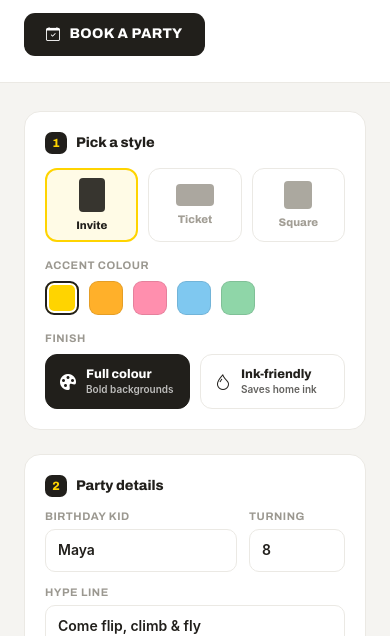
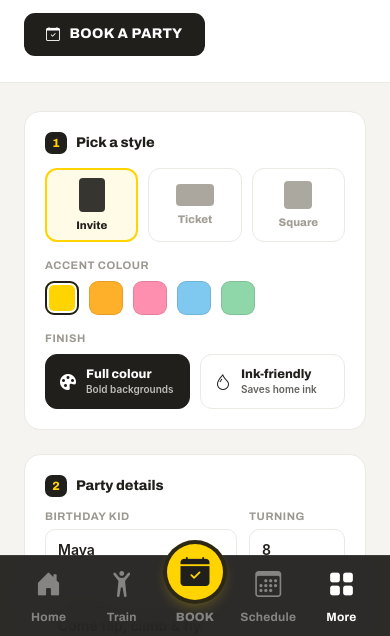
Before and after one commit to dimmonk/TMV-Web, an Astro site: page /make-invitation in a window 390 px wide. Shown: the part 208-844 px from the top of the page. Built offline with nearby package versions, Linux system fonts and the light colour scheme; Astro itself is replaced by a stand-in of ours.

Commit message:
feat: keep the mobile app's bottom tab bar on the invitation maker
The invitation maker is a standalone BaseLayout page, so on a phone it
rendered with no bottom nav — a dead end with no way back into the /m/
app. Add a MobileTabBar component: a fixed bottom tab bar (Home/Train/
Book/Schedule/More) matching the /m/ nav's look, shown only at phone
widths, whose tabs link back into the app (/m/#home, /m/#more, …) — the
app reads the hash on load and opens the matching screen. 'More' is
highlighted since the maker lives under Events → More. Body gets
bottom padding on mobile so the footer clears the bar; desktop is
untouched (bar hidden, no padding).

Verified on mobile (bar fixed, correct hrefs, footer clears) and desktop
(display:none, no padding).

```diff
--- /dev/null
+++ b/src/components/MobileTabBar.astro
@@ -0,0 +1,47 @@
+---
+/**
+ * Fixed bottom tab bar for standalone mobile pages (the invitation maker, and
+ * any future page that lives OUTSIDE the /m/ app but should still feel part of
+ * it). The /m/ app has its own in-app nav that switches screens via JS; these
+ * pages are separate documents, so here the tabs are real links back into the
+ * app (`/m/#home`, `/m/#more`, …) — the app reads the hash on load and opens the
+ * matching screen. Shown only at phone widths; desktop keeps the SiteHeader.
+ *
+ * Matches the /m/ nav's look (icons, center Book button, colours) so crossing
+ * from the app into a standalone page and back feels seamless.
+ */
+import { url } from '../data/site';
+
+interface Props {
+  /** Which tab to highlight. The invitation maker lives under Events → "More". */
+  active?: 'home' | 'train' | 'book' | 'schedule' | 'more' | '';
+}
+const { active = '' } = Astro.props;
+const m = (hash: string) => `${url('m/')}#${hash}`;
+---
+<nav class="mtab" aria-label="Main navigation">
+  <a class:list={['mtab-btn', active === 'home' && 'active']} href={m('home')}><i class="bi bi-house-door-fill" aria-hidden="true"></i><span>Home</span></a>
+  <a class:list={['mtab-btn', active === 'train' && 'active']} href={m('train')}><i class="bi bi-person-arms-up" aria-hidden="true"></i><span>Train</span></a>
+  <a class="mtab-btn mtab-center" href={m('book')}><span class="mtab-center-c"><i class="bi bi-calendar-check-fill" aria-hidden="true"></i></span><span>Book</span></a>
+  <a class:list={['mtab-btn', active === 'schedule' && 'active']} href={m('schedule')}><i class="bi bi-calendar3" aria-hidden="true"></i><span>Schedule</span></a>
+  <a class:list={['mtab-btn', active === 'more' && 'active']} href={m('more')}><i class="bi bi-grid-fill" aria-hidden="true"></i><span>More</span></a>
+</nav>
+
+<style>
+  .mtab { position: fixed; left: 0; right: 0; bottom: 0; z-index: 50; background: rgba(28,26,23,.92); backdrop-filter: blur(14px); -webkit-backdrop-filter: blur(14px); border-top: 1px solid rgba(255,255,255,.08); padding: 9px 12px calc(13px + env(safe-area-inset-bottom, 10px)); display: none; align-items: flex-end; }
+  .mtab-btn { flex: 1; text-decoration: none; display: flex; flex-direction: column; align-items: center; gap: 7px; color: rgba(255,255,255,.42); }
+  .mtab-btn i { font-size: 26px; }
+  .mtab-btn span { font: 700 12px/1 'Archivo', sans-serif; letter-spacing: .02em; }
+  .mtab-btn.active { color: #fff; }
+  .mtab-btn:active { transform: scale(.9); }
+  .mtab-center .mtab-center-c { width: 64px; height: 64px; margin-top: -36px; border-radius: 50%; background: #ffd400; border: 4px solid rgba(28,26,23,.92); box-shadow: 0 6px 15px -7px rgba(255,212,0,.45); display: flex; align-items: center; justify-content: center; }
+  .mtab-center .mtab-center-c i { font-size: 29px; color: #211f1b; }
+  .mtab-center span:last-child { font-weight: 800; text-transform: uppercase; }
+  /* Phones only — desktop keeps the SiteHeader/footer chrome. */
+  @media (max-width: 640px) { .mtab { display: flex; } }
+</style>
+
+<!-- Clear the fixed bar so the page's last content / footer isn't hidden. -->
+<style is:global>
+  @media (max-width: 640px) { body { padding-bottom: calc(86px + env(safe-area-inset-bottom, 0px)); } }
+</style>
--- a/src/pages/make-invitation.astro
+++ b/src/pages/make-invitation.astro
@@ -1,5 +1,6 @@
 ---
 import BaseLayout from '../layouts/BaseLayout.astro';
+import MobileTabBar from '../components/MobileTabBar.astro';
 import { seo, links, site, url } from '../data/site';
 
 const defaultAddress = `${site.address.street} · ${site.address.locality}`;
@@ -208,6 +209,10 @@ const timeOpts = timeOptions(11, 22);
       <p class="inv-hint"><i class="bi bi-info-circle" aria-hidden="true"></i><span id="inv-hint-text">Download a high-res PNG to text or post to your story, or print it. In the print dialog you can scale it or fit several per page.</span></p>
     </div>
   </div>
+
+  <!-- Keep the mobile app's bottom tab bar on this standalone page so phone
+       users can jump back into /m/ instead of hitting a dead end. -->
+  <MobileTabBar active="more" />
 </BaseLayout>
 
 <style>
```
